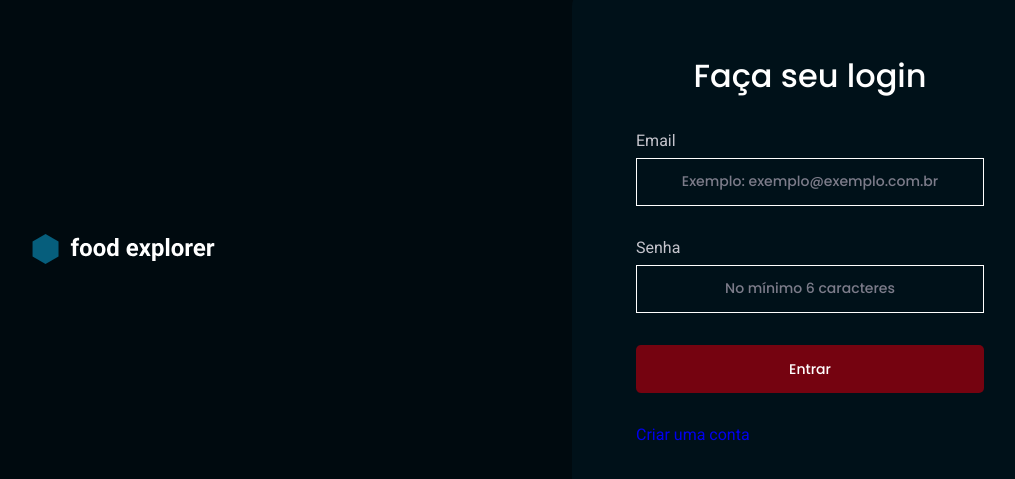
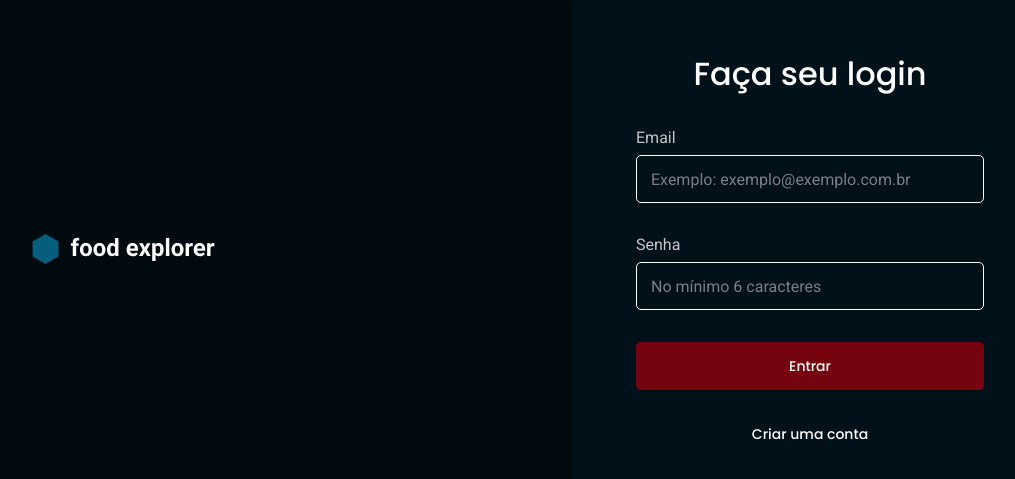
Before and after one commit to mthflashice/food-explorer-frontend, a React (Vite) app in the folder food-explorer/: page / in a window 1280 px wide. Shown: the part 151-630 px from the top of the page, without its empty margins (124-1139 px from the left). Built offline with nearby package versions, Linux system fonts and the light colour scheme.

Commit message:
Customized SIgn Up  | Sign In(details)

```diff
--- a/food-explorer/src/pages/SignIn/styles.js
+++ b/food-explorer/src/pages/SignIn/styles.js
@@ -43,10 +43,14 @@ export const Form = styled.form`
 
     >section input {
         border: 1px solid ${({ theme }) => theme.COLORS.WHITE};
+        border-radius: 5px;
+    }
+    >a{
+        color: ${({ theme }) => theme.COLORS.WHITE};
         text-align: center;
-
         font-family: 'Poppins', sans-serif;
         font-size: 14px;
         line-height: 24px;
     }
+
 `;
--- a/food-explorer/src/pages/SignUp/styles.js
+++ b/food-explorer/src/pages/SignUp/styles.js
@@ -1,3 +1,54 @@
 import styled from "styled-components";
 
-export const Container = styled.div` `;
+export const Container = styled.div`
+  height: 100vh;
+  margin-inline: 154px 108px;
+  display: flex;
+  align-items: center;
+  justify-content: space-between;
+`;
+
+export const Brand =styled.div`
+    display: flex;
+
+    >svg{
+        width: 324px;
+        height: 48px;
+    }
+`;
+
+export const Form = styled.form`
+    min-width: 476px;
+    padding: 64px;
+    border-radius: 16px;
+
+    display: flex;
+    flex-direction: column;
+    gap: 32px;
+
+    background-color: ${({ theme }) => theme.COLORS.BACKGROUND_700} ;
+
+    >h2 {
+        font-family: 'Poppins', sans-serif;
+        font-weight: 500;
+        font-size: 32px;
+        line-height: 140%;
+        text-align: center;
+    }
+
+    >section h2{
+        margin-bottom: 8px;
+    }
+
+    >section input {
+        border: 1px solid ${({ theme }) => theme.BACKGROUND_700};
+        border-radius: 5px;
+    }
+    >a{
+        color: ${({ theme }) => theme.BACKGROUND_700};
+        text-align: center;
+        font-family: 'Poppins', sans-serif;
+        font-size: 14px;
+        line-height: 24px;
+    }
+    `;
```
